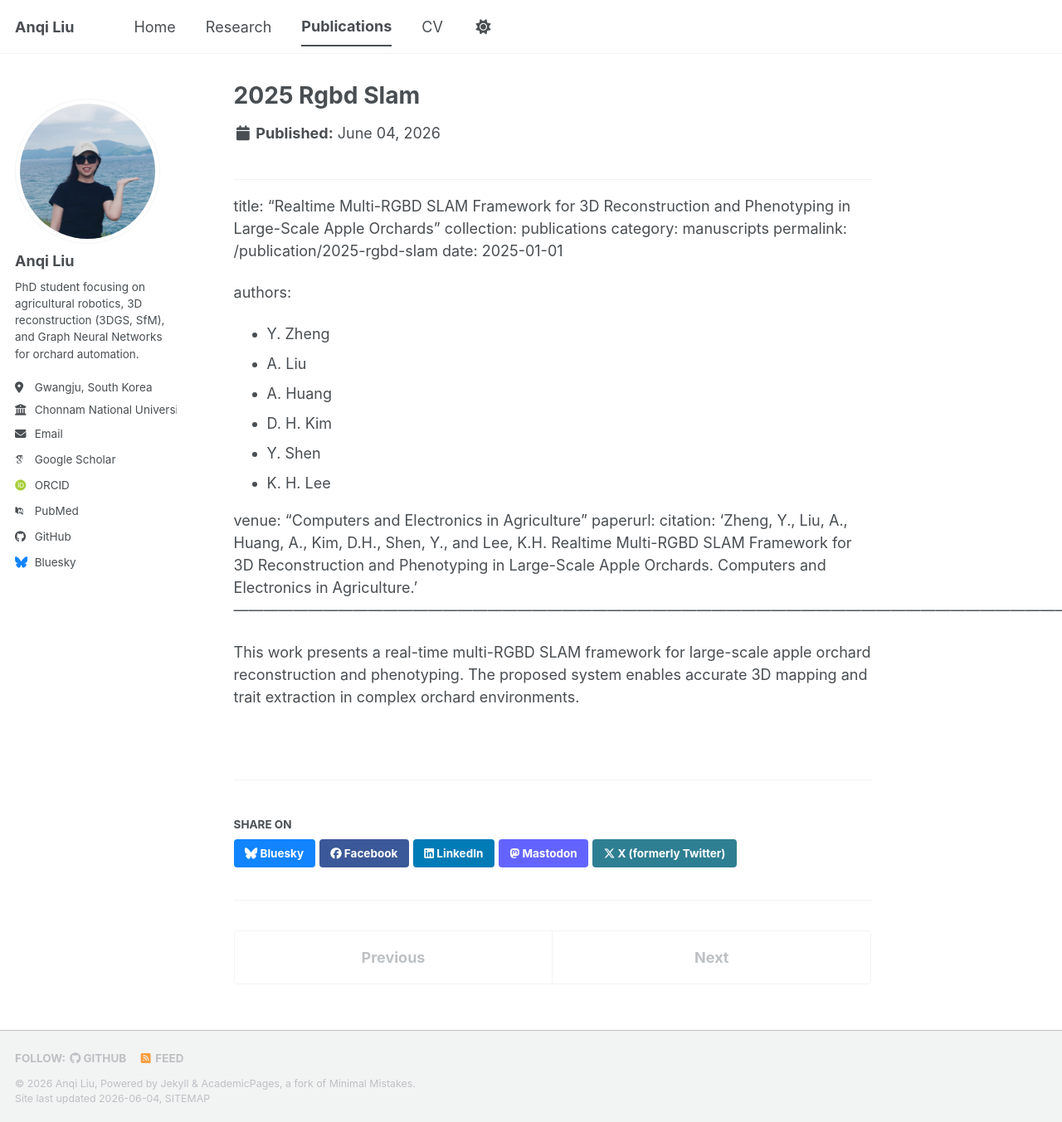
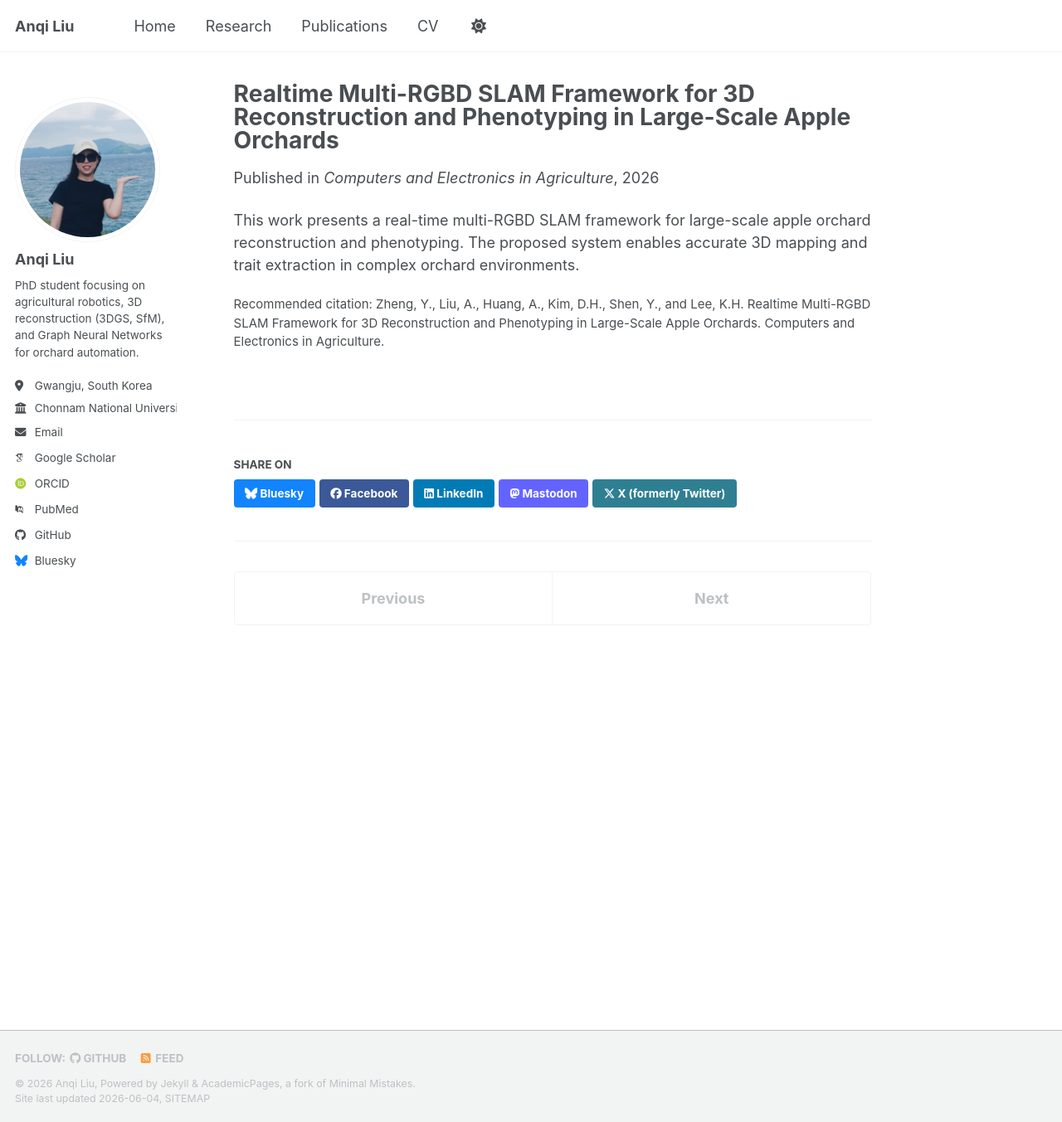
Before and after one commit to Anqi00/AnqiLiu, a Jekyll site: the page built from _publications/2025-rgbd-slam.md, in a window 1280 px wide and 1353 px high. Shown: the whole window at 83% size. Built offline with Jekyll 4.4.1, drawn with Linux system fonts in a browser that asks for light colours; some web fonts are replaced; a script bundle is joined from its source files by our own code; library files that are not in the unit come from our copies.

Commit message:
Update homepage

```diff
--- a/_publications/2025-rgbd-slam.md
+++ b/_publications/2025-rgbd-slam.md
@@ -1,23 +1,13 @@
 ---
-
 title: "Realtime Multi-RGBD SLAM Framework for 3D Reconstruction and Phenotyping in Large-Scale Apple Orchards"
 collection: publications
 category: manuscripts
-permalink: /publication/2025-rgbd-slam
-date: 2025-01-01
-
-authors:
-
-* Y. Zheng
-* A. Liu
-* A. Huang
-* D. H. Kim
-* Y. Shen
-* K. H. Lee
+permalink: /publication/2026-rgbd-slam
+date: 2026-01-01
 
 venue: "Computers and Electronics in Agriculture"
-paperurl:
-citation: 'Zheng, Y., Liu, A., Huang, A., Kim, D.H., Shen, Y., and Lee, K.H. Realtime Multi-RGBD SLAM Framework for 3D Reconstruction and Phenotyping in Large-Scale Apple Orchards. Computers and Electronics in Agriculture.'
--------------------------------------------------------------------------------------------------------------------------------------------------------------------------------------------------------------------------------
+
+citation: "Zheng, Y., Liu, A., Huang, A., Kim, D.H., Shen, Y., and Lee, K.H. Realtime Multi-RGBD SLAM Framework for 3D Reconstruction and Phenotyping in Large-Scale Apple Orchards. Computers and Electronics in Agriculture."
+---
 
 This work presents a real-time multi-RGBD SLAM framework for large-scale apple orchard reconstruction and phenotyping. The proposed system enables accurate 3D mapping and trait extraction in complex orchard environments.
```
Also changed, not shown: _publications/2025-crossview-fusion.md (+4 -14 lines).
